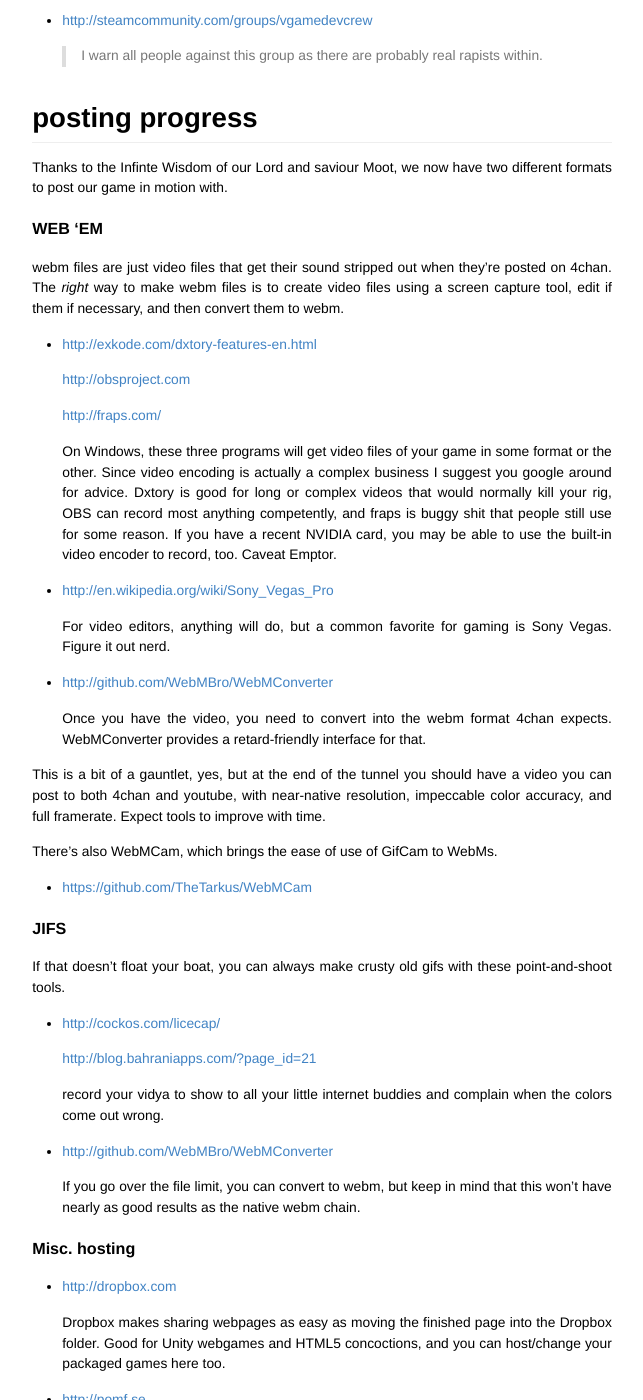
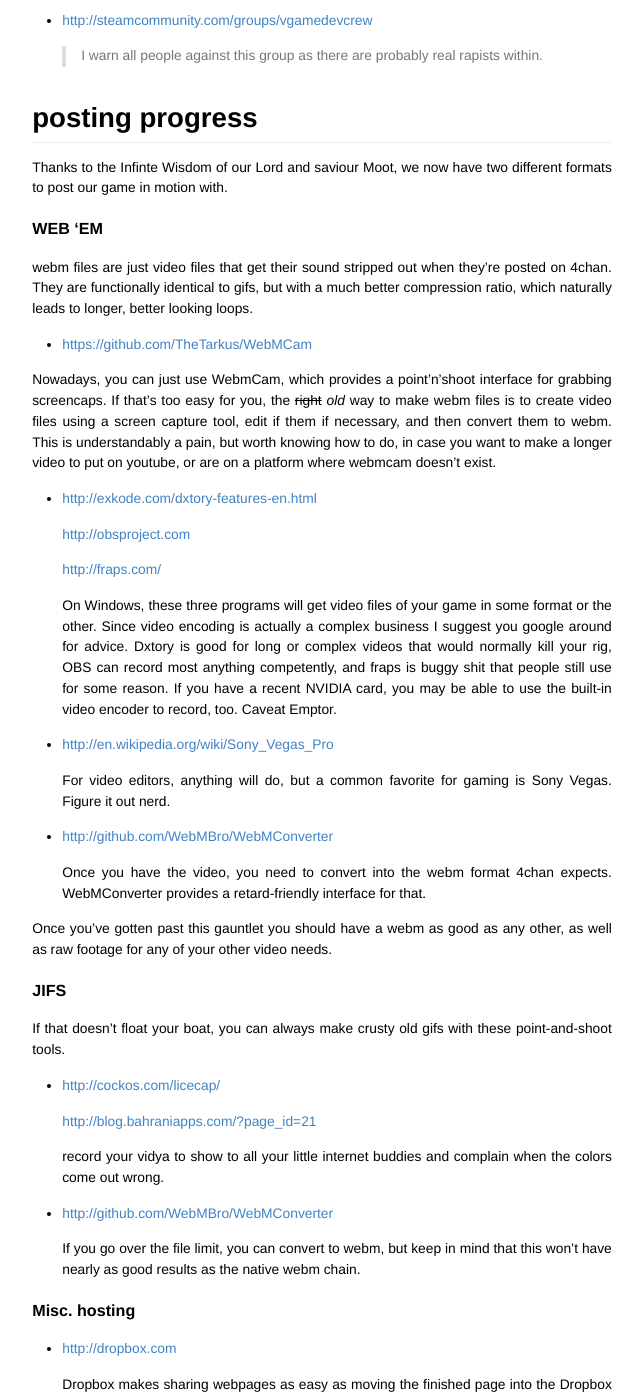
Before and after one commit to Alloyed/agdg-links, a Jekyll site: the page built from index.md, in a window 1280 px wide and 1400 px high, scrolled down 1343 px. Shown: the whole window, without its empty margins (318-961 px from the left). Built offline with Jekyll 4.4.1, drawn with Linux system fonts in a browser that asks for light colours; Markdown is read by kramdown in place of the engine named in the settings.

Commit message:
Change Web 'Em section to integrate webmconverter
There was some handwringing made obsolete by the fact that webmconverter exists at all.

```diff
--- a/index.md
+++ b/index.md
@@ -56,9 +56,14 @@ have two different formats to post our game in motion with.
 ### WEB 'EM
 
 webm files are just video files that get their sound stripped out
-when they're posted on 4chan. The *right* way to make webm files is to
+when they're posted on 4chan. They are functionally identical to gifs, but with a much better compression ratio, which naturally leads to longer, better looking loops.
+
+*	<https://github.com/TheTarkus/WebMCam>
+
+Nowadays, you can just use WebmCam, which provides a point'n'shoot interface for grabbing screencaps.
+If that's too easy for you, the ~~right~~ *old* way to make webm files is to
 create video files using a screen capture tool, edit if them if
-necessary, and then convert them to webm.
+necessary, and then convert them to webm. This is understandably a pain, but worth knowing how to do, in case you want to make a longer video to put on youtube, or are on a platform where webmcam doesn't exist.
 
 *	<http://exkode.com/dxtory-features-en.html>
 
@@ -85,15 +90,7 @@ gaming is Sony Vegas. Figure it out nerd.
 4chan expects. WebMConverter provides a retard-friendly interface for
 that.
 
-
-This is a bit of a gauntlet, yes, but at the end of the tunnel you
-should have a video you can post to both 4chan and youtube, with
-near-native resolution, impeccable color accuracy, and full framerate.
-Expect tools to improve with time.
-
-There's also WebMCam, which brings the ease of use of GifCam to WebMs.
-
-*	<https://github.com/TheTarkus/WebMCam>
+Once you've gotten past this gauntlet you should have a webm as good as any other, as well as raw footage for any of your other video needs.
 
 ### JIFS
 If that doesn't float your boat, you can always make crusty old gifs with these point-and-shoot tools.
```
